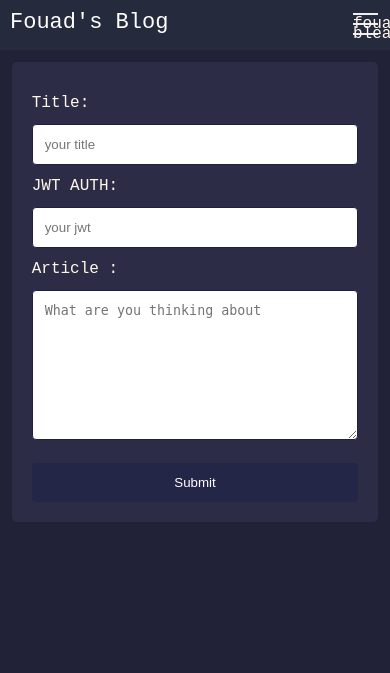
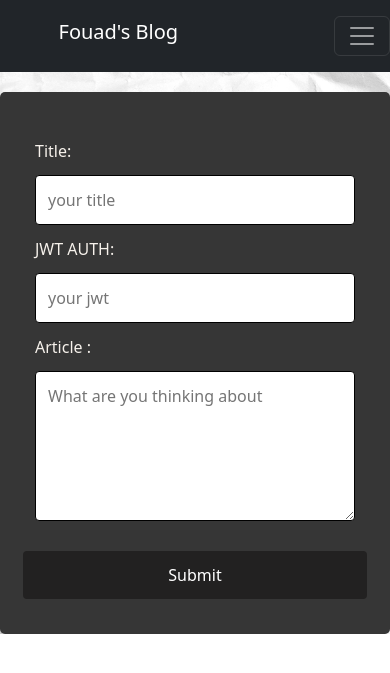
Before and after one commit to fou3fou3/mini-blog, a Flask app: page /post in a window 390 px wide; the page is wider, and only the part inside the window is pictured. Shown: the top 673 px of that part. Run offline with Flask 3, Linux system fonts and the light colour scheme.

Commit message:
bootstrap implemented + complete change

```diff
--- a/src/mini_blog.py
+++ b/src/mini_blog.py
@@ -20,4 +20,4 @@ def page_not_found(_):
     return render_template('404.html'), 404
 
 if __name__ == "__main__":
-  miniblog.run(host='0.0.0.0', port=8080)
+  miniblog.run(host='0.0.0.0', port=8080, debug=True)
--- a/src/static/base.css
+++ b/src/static/base.css
@@ -1,115 +1,15 @@
 /* base.css */
-
 body {
-	background-color: rgb(33, 33, 55);
-	color: rgb(255, 248, 234);
-	font-family: 'Courier New', monospace;
-	margin: 0px;
+	background-image: url('/static/background.jpg');
+	background-repeat: no-repeat;
+	background-size: cover;
 }
 
-a {
-	text-decoration: none;
-	border:none;
-  outline:none;
-  text-decoration:none;
-  color:inherit;
+nav.navbar {
+	padding-left: 15%; /* Adjust the value to your preference */
+	padding-top: 15px;
+	padding-bottom: 15px;
 }
-
-.nav {
-  height: 50px;
-  width: 100%;
-  background-color: #262a3d;
-  position: relative;
+.navbar-nav {
+	padding-right: 15%; /* Adjust the value to your preference */
 }
-
-.nav > .nav-header {
-  display: inline;
-}
-
-.nav > .nav-header > .nav-title {
-  display: inline-block;
-  font-size: 22px;
-  color: #fff;
-  padding: 10px 10px 10px 10px;
-}
-
-.nav > .nav-btn {
-  display: none;
-}
-
-.nav > .nav-links {
-  display: inline;
-  float: right;
-  font-size: 18px;
-}
-
-.nav > .nav-links > a {
-  display: inline-block;
-  padding: 13px 10px 13px 10px;
-  text-decoration: none;
-  color: #efefef;
-}
-
-.nav > .nav-links > a:hover {
-  background-color: rgba(0, 0, 0, 0.3);
-}
-
-.nav > #nav-check {
-  display: none;
-}
-
-@media (max-width:600px) {
-  .nav > .nav-btn {
-    display: inline-block;
-    position: absolute;
-    right: 0px;
-    top: 0px;
-  }
-  .nav > .nav-btn > label {
-    display: inline-block;
-    width: 50px;
-    height: 50px;
-    padding: 13px;
-  }
-  .nav > .nav-btn > label:hover,.nav  #nav-check:checked ~ .nav-btn > label {
-    background-color: rgba(0, 0, 0, 0.3);
-  }
-  .nav > .nav-btn > label > span {
-    display: block;
-    width: 25px;
-    height: 10px;
-    border-top: 2px solid #eee;
-  }
-  .nav > .nav-links {
-    position: absolute;
-    display: block;
-    width: 100%;
-    background-color: #2e3247;
-    height: 0px;
-    transition: all 0.3s ease-in;
-    overflow-y: hidden;
-    top: 50px;
-    left: 0px;
-  }
-  .nav > .nav-links > a {
-    display: block;
-    width: 100%;
-  }
-  .nav > #nav-check:not(:checked) ~ .nav-links {
-    height: 0px;
-  }
-  .nav > #nav-check:checked ~ .nav-links {
-    height: calc(100vh - 50px);
-    overflow-y: auto;
-  }
-}
-
-.content {
-	margin: 1%;
-}
-
-@media (max-width: 600px) {
-	.content {
-		margin: 3%;
-	}
-}
--- a/src/static/post.css
+++ b/src/static/post.css
@@ -6,7 +6,7 @@
 input[type=password], input[type=text], select, textarea {
   width: 100%;
   padding: 12px;
-  border: 1px solid #1d2044;
+  border: 1px solid #000000;
   border-radius: 4px;
   resize: vertical;
 }
@@ -17,7 +17,7 @@ label {
 }
 
 input[type=submit] {
-  background-color: #242647;
+  background-color: rgb(34, 33, 33);
   color: white;
   padding: 12px 20px;
   border: none;
@@ -27,13 +27,15 @@ input[type=submit] {
 }
 
 input[type=submit]:hover {
-  background-color: #383b64;
+  background-color: rgb(28, 27, 27);
 }
 
 .container {
   border-radius: 5px;
-  background-color: rgb(44, 44, 71);
-  padding: 20px;
+  background-color: rgb(54, 54, 54);
+	margin-top: 20px;
+  padding: 35px;
+	color: rgb(246, 241, 235);
 }
 
 .col-25 {
--- a/src/templates/base.html
+++ b/src/templates/base.html
@@ -5,27 +5,37 @@
     <meta charset="UTF-8">
     <meta name="viewport" content="width=device-width, initial-scale=1.0">
 		<link rel="stylesheet" href="{{ url_for('static', filename='base.css') }}">
+		<link href="https://cdn.jsdelivr.net/npm/bootstrap@5.3.2/dist/css/bootstrap.min.css" rel="stylesheet" integrity="sha384-T3c6CoIi6uLrA9TneNEoa7RxnatzjcDSCmG1MXxSR1GAsXEV/Dwwykc2MPK8M2HN" crossorigin="anonymous">
+		<link rel="stylesheet" href="https://cdn.jsdelivr.net/npm/bootstrap-icons@1.11.3/font/bootstrap-icons.min.css">
 		{% block stylesheet %}  {% endblock %}
     <title>{% block title %} title {% endblock %}</title>
 </head>
 <body>
-	<div class="nav">
-		<input type="checkbox" id="nav-check">
-		<div class="nav-header">
-			<div class="nav-title"><a href="/" class="name">Fouad's Blog</a></div>
+	<nav class="navbar navbar-expand-lg navbar-dark bg-dark">
+		<a class="navbar-brand" href="/"><h5>Fouad's Blog</h5></a>
+		<button class="navbar-toggler" type="button" data-bs-toggle="collapse" data-bs-target="#navbarNav" aria-controls="navbarNav" aria-expanded="false" aria-label="Toggle navigation">
+			<span class="navbar-toggler-icon"></span>
+		</button>
+		<div class="collapse navbar-collapse" id="navbarNav">
+			<ul class="navbar-nav ms-auto">
+				<!-- Replace "About" with Facebook icon and link -->
+				<li class="nav-item">
+					<a class="nav-link fw-light" href="/about" style="padding-right: 35px"><h5>About</h5></a>
+				</li>
+				<li class="nav-item">
+					<a class="nav-link" href="facebook.com"><h5><i class="bi bi-facebook"></i></h5></a>
+				</li>
+				<!-- Replace "Services" with Instagram icon and link -->
+				<li class="nav-item">
+					<a class="nav-link" href="instagram.com"><h5><i class="bi bi-instagram"></i></h5></a>
+				</li>
+				<!-- Replace "Contact" with GitHub icon and link -->
+				<li class="nav-item">
+					<a class="nav-link" href="github.com"><h5><i class="bi bi-github"></i></h5></a>
+				</li>
+			</ul>
 		</div>
-		<div class="nav-btn">
-			<label for="nav-check">
-				<span>fouad</span>
-				<span>bleaoh</span>
-				<span></span>
-			</label>
-		</div>
-
-		<div class="nav-links">
-			<a href="https://github.com/fou3fou3" target="_blank">Github</a>
-		</div>
-	</div>
+	</nav>
 
 	<div class="content">
 		{% block content %}
@@ -33,6 +43,6 @@
 		{% endblock %}
 	</div>
 
-
+	<script src="https://cdn.jsdelivr.net/npm/bootstrap@5.3.2/dist/js/bootstrap.bundle.min.js" integrity="sha384-C6RzsynM9kWDrMNeT87bh95OGNyZPhcTNXj1NW7RuBCsyN/o0jlpcV8Qyq46cDfL" crossorigin="anonymous"></script>
 </body>
 </html>
--- a/src/templates/post.html
+++ b/src/templates/post.html
@@ -43,7 +43,7 @@
 	</div>
 
 	{% if method == 'POST'%}
-    <h4>Your JWT is not correct</h4>
+  	<center><h4 style="margin-top: 15px;">Your JWT is not correct</h4></center>
   {% endif %}
 
 {% endblock %}
```
Also changed, not shown: src/static/article.css (+4 -3 lines), src/static/home.css (+8 -6 lines), src/templates/home.html (+5 -3 lines), src/static/background.jpg (added).
